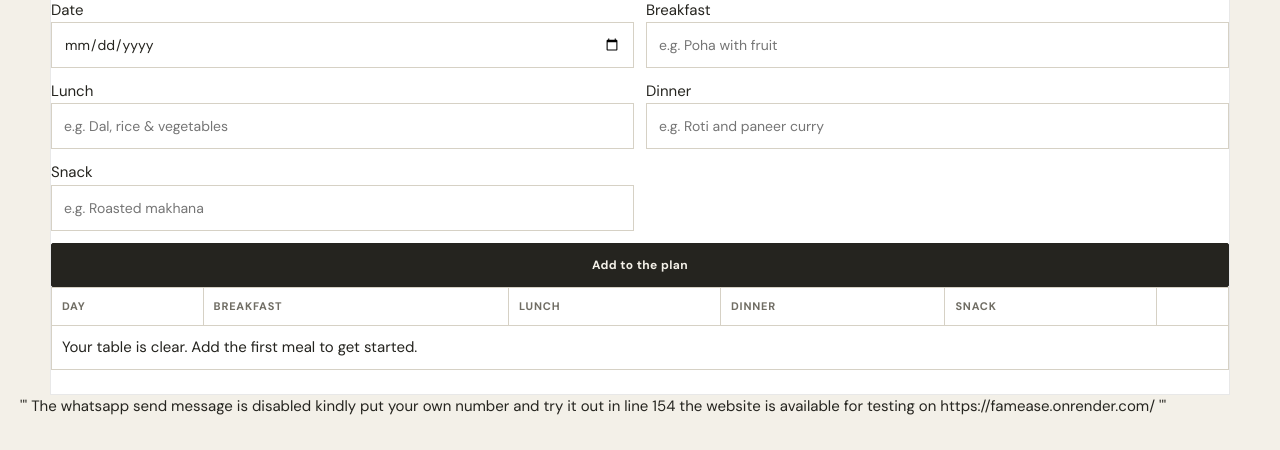
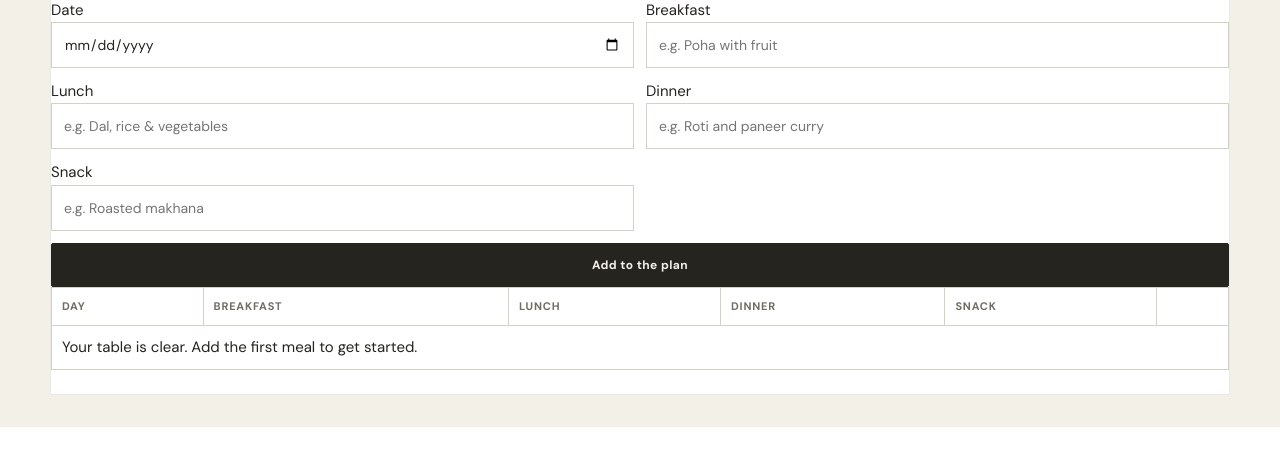
Before and after one commit to star-adikrish/HackathonStoneHill, a Flask app: page / in a window 1280 px wide. Shown: the part 497-947 px from the top of the page. After the commit the page ends 924 px from the top, so only its background shows below. Run offline with Flask 3, Linux system fonts and the light colour scheme; the visitor is signed in with stand-in values (Sample User, id 1); some libraries are stand-ins or nearby versions.

Commit message:
UI improv

```diff
--- a/templates/index.html
+++ b/templates/index.html
@@ -406,7 +406,6 @@
                 document.getElementById('feedbackMsg').textContent = `Thank you for rating us ${rating}!`;
                 document.getElementById('stars').value = '';
             }
-            /* ---------- TO DO LIST ---------- */
             let todos = [];
             function loadTodos() {
                 try {
@@ -454,7 +453,6 @@
                 saveTodos();
                 renderTodos();
             }
-            /* ---------- MEAL PLANNER ---------- */
             const mealForm = document.getElementById('mealForm');
             const mealTable = document.getElementById('mealTable');
             let tableBody;
@@ -547,7 +545,6 @@
                         if (mealForm) {
                 mealForm.addEventListener('submit', addMeal);
             }
-            // Initialize Data
             loadTodos();
             renderMeals();
         </script>
@@ -556,6 +553,3 @@
 </script>
 </body>
 </html>
-''' The whatsapp send message is disabled kindly put your own number and try it out in line 154
-the website is available for testing on https://famease.onrender.com/
-'''
--- a/templates/style.css
+++ b/templates/style.css
@@ -1963,5 +1963,3 @@ hr {
         grid-column: auto;
     }
 }
-
-button {
```
